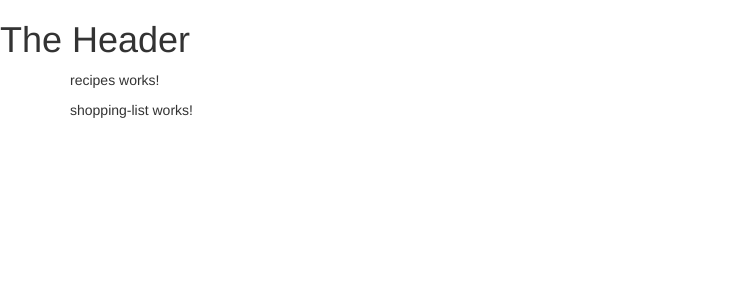
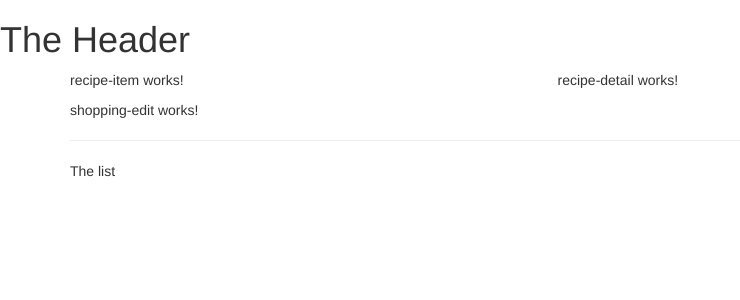
Before and after one commit to luislard/recipeProject, an Angular app: page / in a window 1280 px wide. Shown: the top 300 px of the page, without its empty margins (0-740 px from the left). Built offline with nearby package versions, Linux system fonts and the light colour scheme.

Commit message:
modifying the html

```diff
--- a/src/app/recipes/recipe-list/recipe-list.component.html
+++ b/src/app/recipes/recipe-list/recipe-list.component.html
@@ -1,3 +1 @@
-<p>
-  recipe-list works!
-</p>
+<app-recipe-item></app-recipe-item>
--- a/src/app/recipes/recipes.component.html
+++ b/src/app/recipes/recipes.component.html
@@ -1,3 +1,8 @@
-<p>
-  recipes works!
-</p>
+<div class="row">
+  <div class="col-md-5">
+    <app-recipe-list></app-recipe-list>
+  </div>
+  <div class="col-md-7">
+    <app-recipe-detail></app-recipe-detail>
+  </div>
+</div>
--- a/src/app/shopping-list/shopping-list.component.html
+++ b/src/app/shopping-list/shopping-list.component.html
@@ -1,3 +1,7 @@
-<p>
-  shopping-list works!
-</p>
+<div class="row">
+  <div class="col-xs-10">
+    <app-shopping-edit></app-shopping-edit>
+    <hr>
+    <p>The list</p>
+  </div>
+</div>
```
